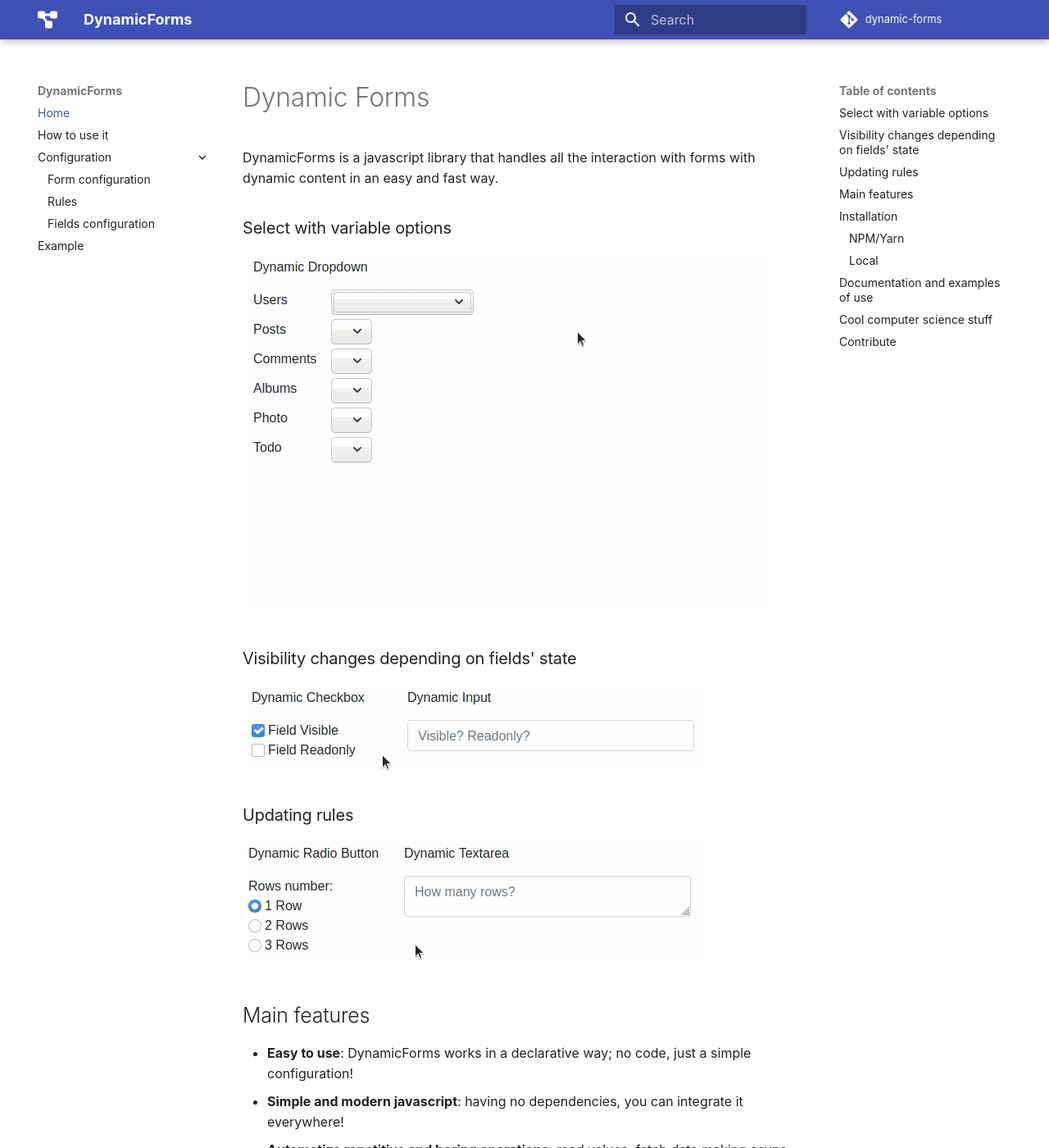
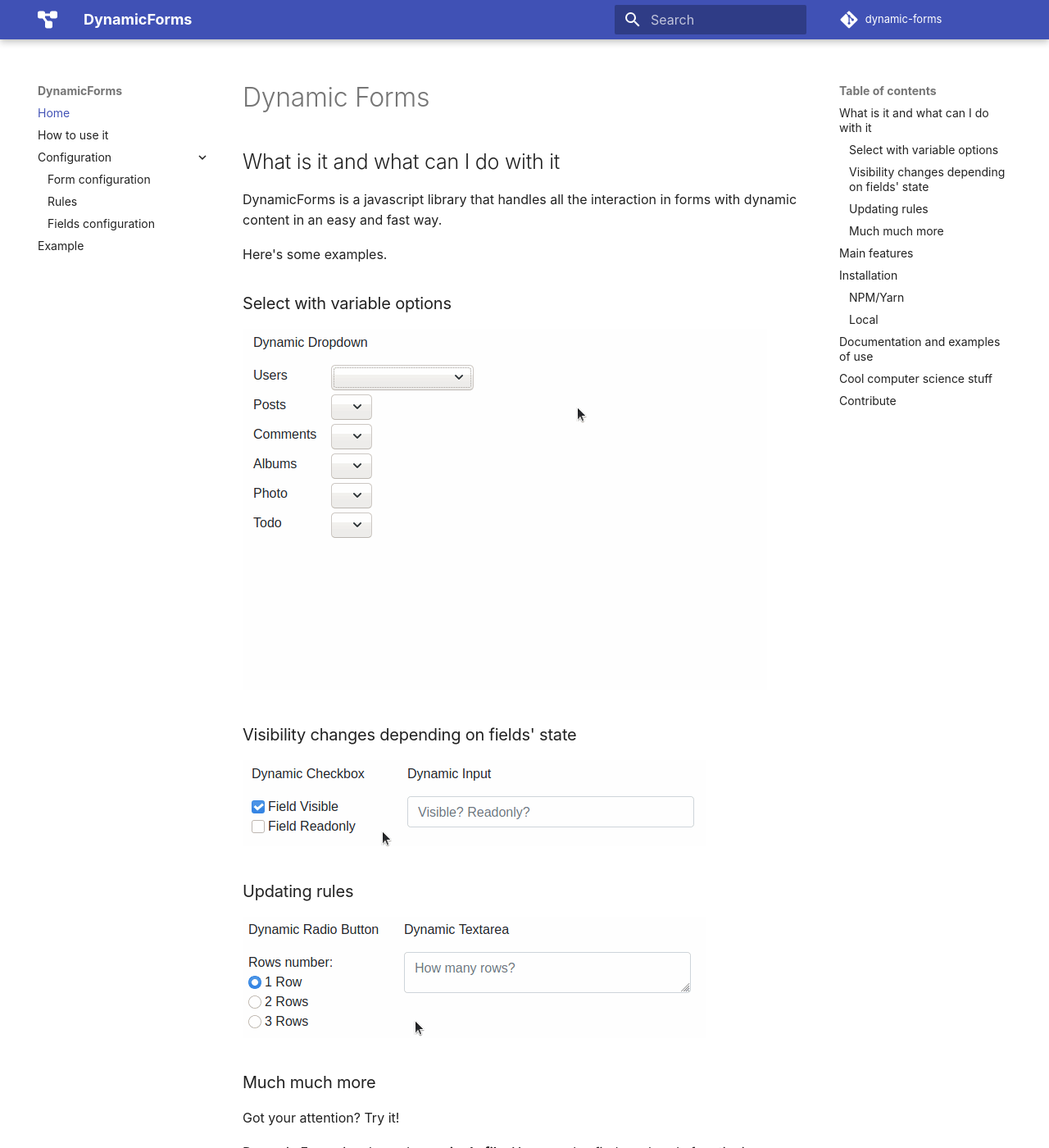
Before and after one commit to simomosi/dynamic-forms, an MkDocs documentation site: the page built from docs/README.md, in a window 1280 px wide and 1400 px high. Shown: the whole window at 82% size. Built offline with MkDocs 1.6.1 and Material for MkDocs 9.7.7, drawn with Linux system fonts in a browser that asks for light colours; comment, search, counter and statistics services are not loaded; some of the changed text lies outside the part shown.

Commit message:
readme updated

```diff
--- a/docs/README.md
+++ b/docs/README.md
@@ -1,5 +1,9 @@
 # Dynamic Forms
-DynamicForms is a javascript library that handles all the interaction with forms with dynamic content in an easy and fast way.
+
+## What is it and what can I do with it
+DynamicForms is a javascript library that handles all the interaction in forms with dynamic content in an easy and fast way.
+
+Here's some examples.
 
 ### Select with variable options
 
@@ -12,6 +16,11 @@ DynamicForms is a javascript library that handles all the interaction with forms
 ### Updating rules
 
 ![Dynamic Radio example gif](./imgs/dynamic-radio.gif)
+
+### Much much more
+Got your attention? Try it!
+
+Dynamic Forms is released as a **single file**. You can also find an already functioning example!
 
 ## Main features
 - **Easy to use**: DynamicForms works in a declarative way; no code, just a simple configuration!
```
Also changed, not shown: README.md (+10 -0 lines).
